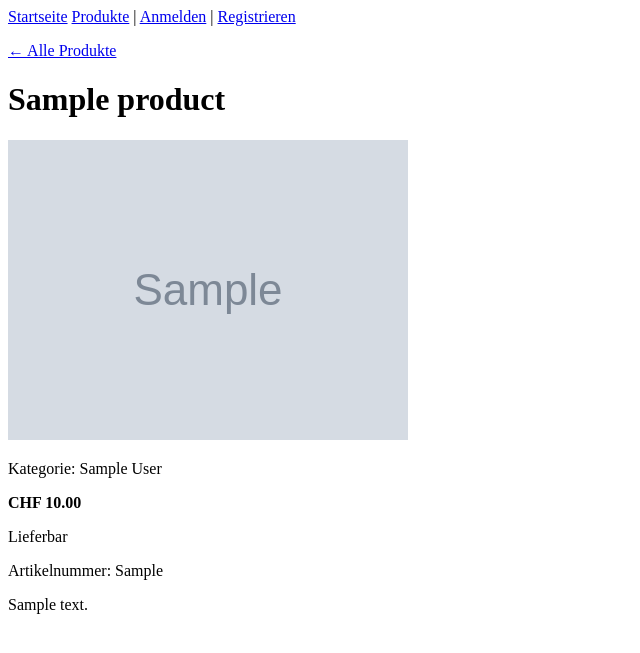
After one commit to LucaNoah/django-shop, a Django app: a page that uses templates/base.html in a window 1280 px wide. The commit adds this page. Shown: the top 653 px of the page, without its empty margins (0-640 px from the left). Run offline with Django 5.2, Linux system fonts and the light colour scheme; tables that the repository leaves empty hold one stand-in row (values such as "Sample post"); grey boxes marked "Sample" are stand-in pictures.

Commit message:
feat: add product list and product detail pages
- Add product_list and product_detail views for active products
- Add products URLs with namespace and slug-based detail URL
- Add get_absolute_url to Product
- Show image, category, price and stock status in templates
- Link products page in the main navigation

```diff
--- a/config/urls.py
+++ b/config/urls.py
@@ -22,6 +22,7 @@ from django.urls import include, path
 urlpatterns = [
     path('admin/', admin.site.urls),
     path('accounts/', include('allauth.urls')),
+    path('products/', include('products.urls')),
     path('', include('home.urls')),
 ]
 
--- a/products/models.py
+++ b/products/models.py
@@ -1,4 +1,5 @@
 from django.db import models
+from django.urls import reverse
 
 
 class Category(models.Model):
@@ -42,7 +43,11 @@ class Product(models.Model):
     def __str__(self):
         return self.name
 
-    @property  # NEU
+    @property
     def is_in_stock(self):
         """True, wenn mindestens ein Stück auf Lager ist."""
         return self.stock > 0
+
+    def get_absolute_url(self):
+        """Adresse der Detailseite dieses Produkts."""
+        return reverse("products:product_detail", args=[self.slug])
--- /dev/null
+++ b/products/templates/products/product_detail.html
@@ -0,0 +1,28 @@
+{% extends "base.html" %}
+
+{% block head_title %}{{ product.name }}{% endblock head_title %}
+
+{% block content %}
+<p><a href="{% url 'products:product_list' %}">← Alle Produkte</a></p>
+
+<h1>{{ product.name }}</h1>
+
+{% if product.image %}
+<img src="{{ product.image.url }}" alt="{{ product.name }}" width="400">
+{% endif %}
+
+<p>Kategorie: {{ product.category|default:"–" }}</p>
+<p><strong>CHF {{ product.price }}</strong></p>
+
+{% if product.is_in_stock %}
+<p>Lieferbar{% if product.stock <= 5 %} – nur noch {{ product.stock }} Stück{% endif %}</p>
+{% else %}
+<p>Ausverkauft</p>
+{% endif %}
+
+{% if product.sku %}
+<p>Artikelnummer: {{ product.sku }}</p>
+{% endif %}
+
+<div>{{ product.description|linebreaks }}</div>
+{% endblock content %}
--- /dev/null
+++ b/products/urls.py
@@ -0,0 +1,10 @@
+from django.urls import path
+
+from . import views
+
+app_name = "products"
+
+urlpatterns = [
+    path("", views.product_list, name="product_list"),
+    path("<slug:slug>/", views.product_detail, name="product_detail"),
+]
--- a/products/views.py
+++ b/products/views.py
@@ -1,3 +1,15 @@
-from django.shortcuts import render
+from django.shortcuts import get_object_or_404, render
 
-# Create your views here.
+from .models import Product
+
+
+def product_list(request):
+    """Alle aktiven Produkte."""
+    products = Product.objects.filter(is_active=True).select_related("category")
+    return render(request, "products/product_list.html", {"products": products})
+
+
+def product_detail(request, slug):
+    """Ein einzelnes Produkt, gefunden über seinen Slug."""
+    product = get_object_or_404(Product, slug=slug, is_active=True)
+    return render(request, "products/product_detail.html", {"product": product})
--- a/templates/base.html
+++ b/templates/base.html
@@ -11,6 +11,7 @@
     <header>
         <nav>
             <a href="{% url 'home' %}">Startseite</a>
+                <a href="{% url 'products:product_list' %}">Produkte</a>
             {% if user.is_authenticated %}
                 | Angemeldet als {{ user.email|default:user.username }}
                 | <a href="{% url 'account_logout' %}">Abmelden</a>
```
Also changed, not shown: products/templates/products/product_list.html (added, +21 -0 lines).
